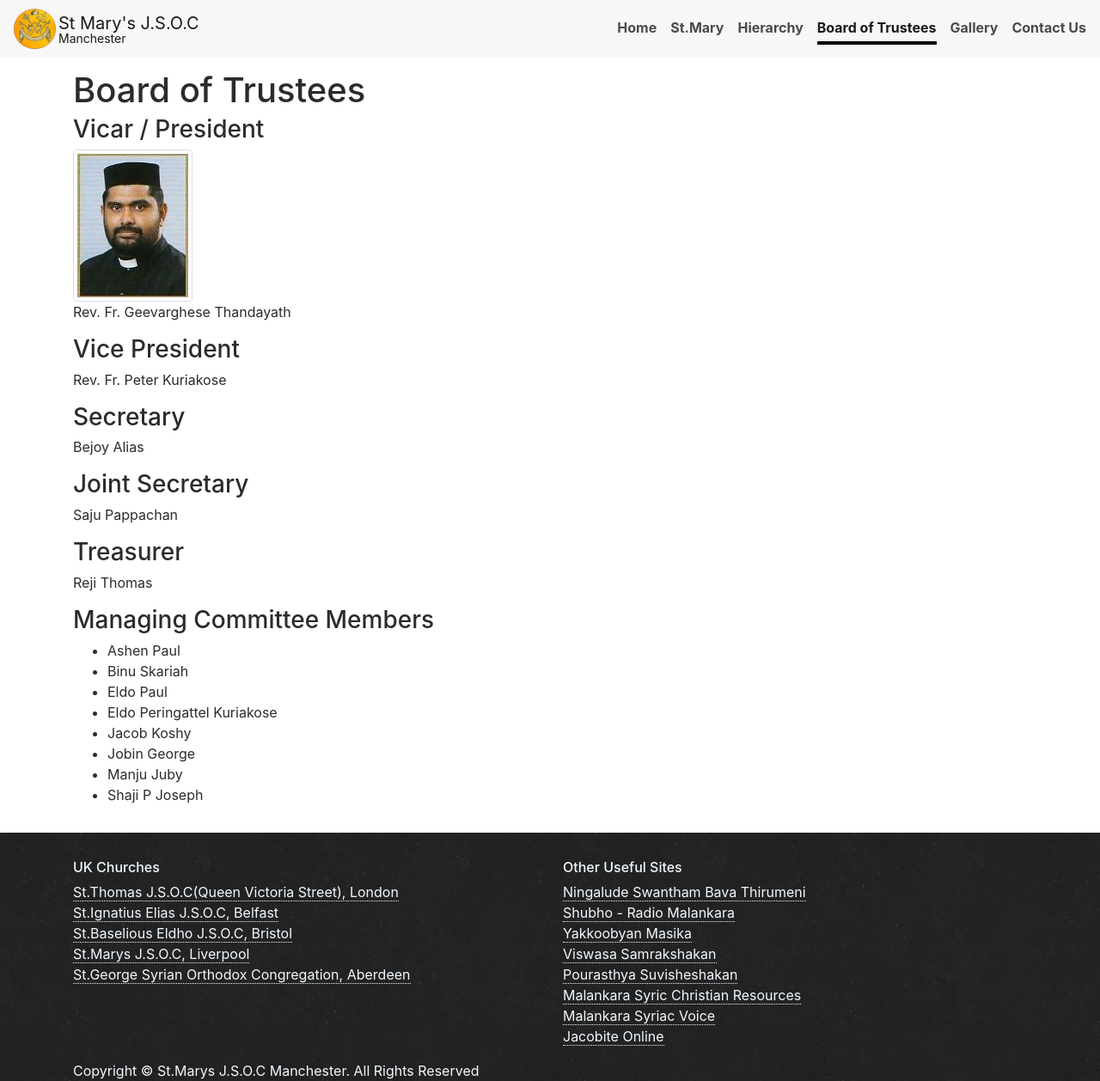
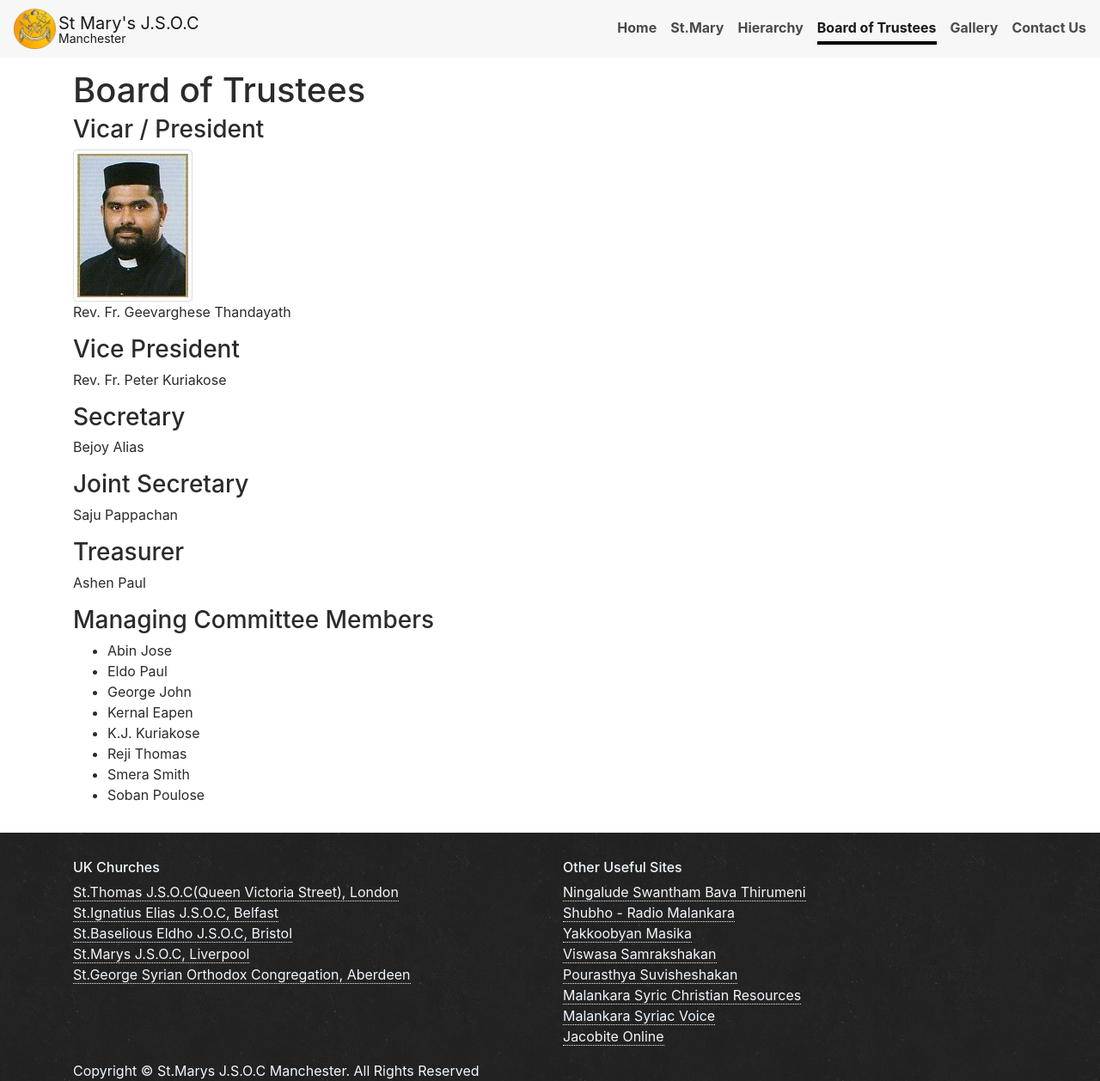
Before and after one commit to stmarys-jsoc/stmarys-jsoc.github.io, a Jekyll site: the page built from board.md, in a window 1280 px wide. Shown: the whole page at 86% size. Built offline with Jekyll 4.4.1, drawn with Linux system fonts in a browser that asks for light colours.

Commit message:
updated committee members list

```diff
--- a/board.md
+++ b/board.md
@@ -18,14 +18,14 @@ Bejoy Alias
 Saju Pappachan
 
 ### Treasurer
-Reji Thomas
+Ashen Paul
 
 ### Managing Committee Members
-- Ashen Paul
-- Binu Skariah
+- Abin Jose
 - Eldo Paul
-- Eldo Peringattel Kuriakose
-- Jacob Koshy
-- Jobin George
-- Manju Juby
-- Shaji P Joseph
+- George John
+- Kernal Eapen
+- K.J. Kuriakose
+- Reji Thomas
+- Smera Smith
+- Soban Poulose
```
